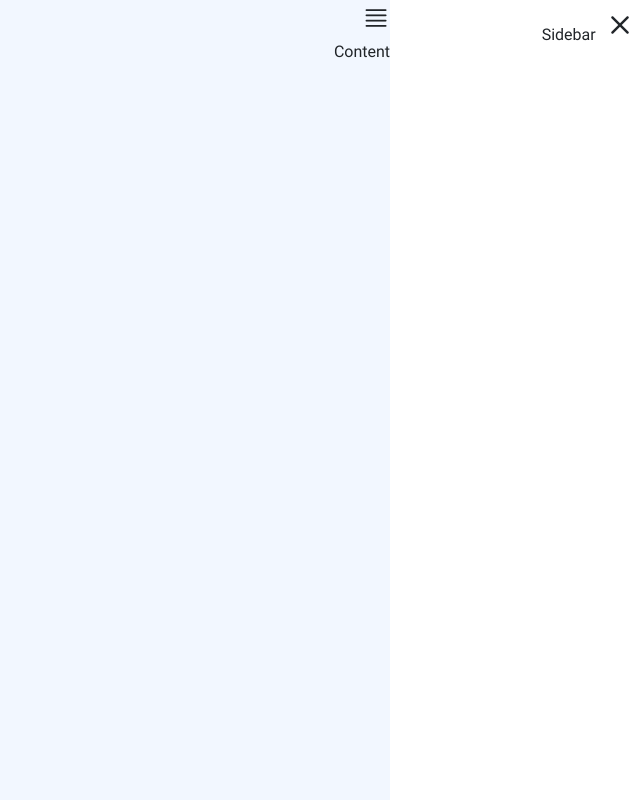
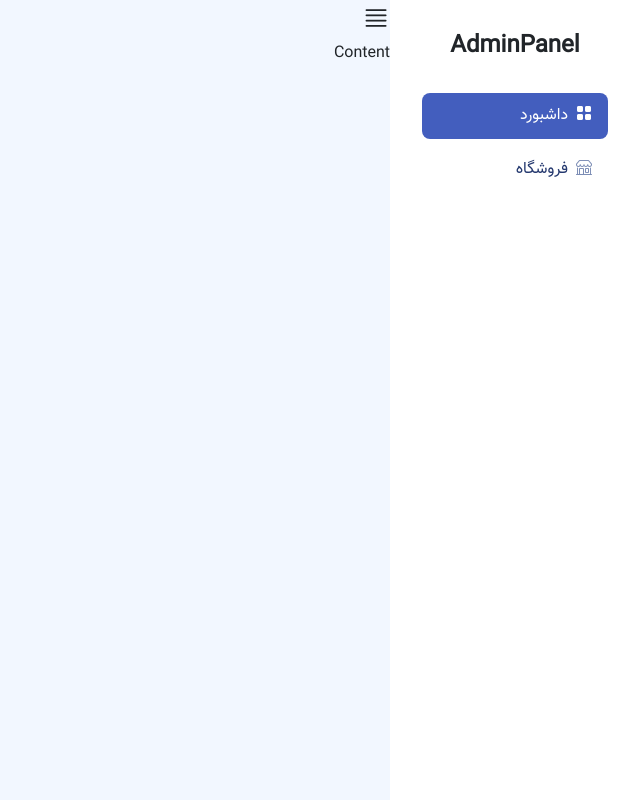
Before and after one commit to Shirari76/boootstrap-admin-panel-template, a plain HTML site: page index.html in a window 1280 px wide. Shown: the whole page, without its empty margins (640-1280 px from the left). Drawn offline with nearby package versions, Linux system fonts and the light colour scheme.

Commit message:
coding sidbar

```diff
--- a/index.html
+++ b/index.html
@@ -19,8 +19,29 @@
   <body>
     <section x-data="toggleSidebar">
       <section x-cloak class="sidebar" :class="open || 'inactive'">
-        <i @click="toggle" class="fs-1 bi bi-x"></i>
-        Sidebar
+        <div
+          class="d-flex align-items-center justify-content-between justify-content-lg-center"
+        >
+          <h4 class="fw-bold">AdminPanel</h4>
+          <i @click="toggle" class="d-lg-none fs-1 bi bi-x"></i>
+        </div>
+        <div class="mt-4">
+          <ul class="list-unstyled">
+            <li class="sidebar-item active">
+              <a class="sidebar-link" href="./index.html">
+                <i class="me-2 bi bi-grid-fill"></i>
+                <span>داشبورد</span>
+              </a>
+            </li>
+
+            <li class="sidebar-item">
+              <a class="sidebar-link" href="./index.html">
+                <i class="me-2 bi bi-shop"></i>
+                <span>فروشگاه</span>
+              </a>
+            </li>
+          </ul>
+        </div>
       </section>
       <section class="main" :class="open || 'active'">
         <header>
--- a/style.css
+++ b/style.css
@@ -19,10 +19,42 @@ body {
   position: fixed;
   background-color: white;
   transition: all 0.5s ease-out;
+  padding: 2rem;
 }
 
 .sidebar.inactive {
   margin-right: -250px;
+}
+
+.sidebar .sidebar-item {
+  margin-top: 0.5rem;
+}
+
+.sidebar .sidebar-item .sidebar-link {
+  text-decoration: none;
+  color: #25396f;
+  padding: 0.7rem 1rem;
+  display: flex;
+  align-items: center;
+  border-radius: 0.5rem;
+  transition: all 0.5s;
+}
+
+.sidebar .sidebar-item .sidebar-link:hover {
+  background-color: #f0f1f5;
+}
+
+.sidebar .sidebar-item .sidebar-link i {
+  color: #7c8db5;
+}
+
+.sidebar .sidebar-item.active .sidebar-link {
+  background-color: #435ebe;
+  color: #fff;
+}
+
+.sidebar .sidebar-item.active .sidebar-link i {
+  color: #fff;
 }
 
 /* Main */
```
